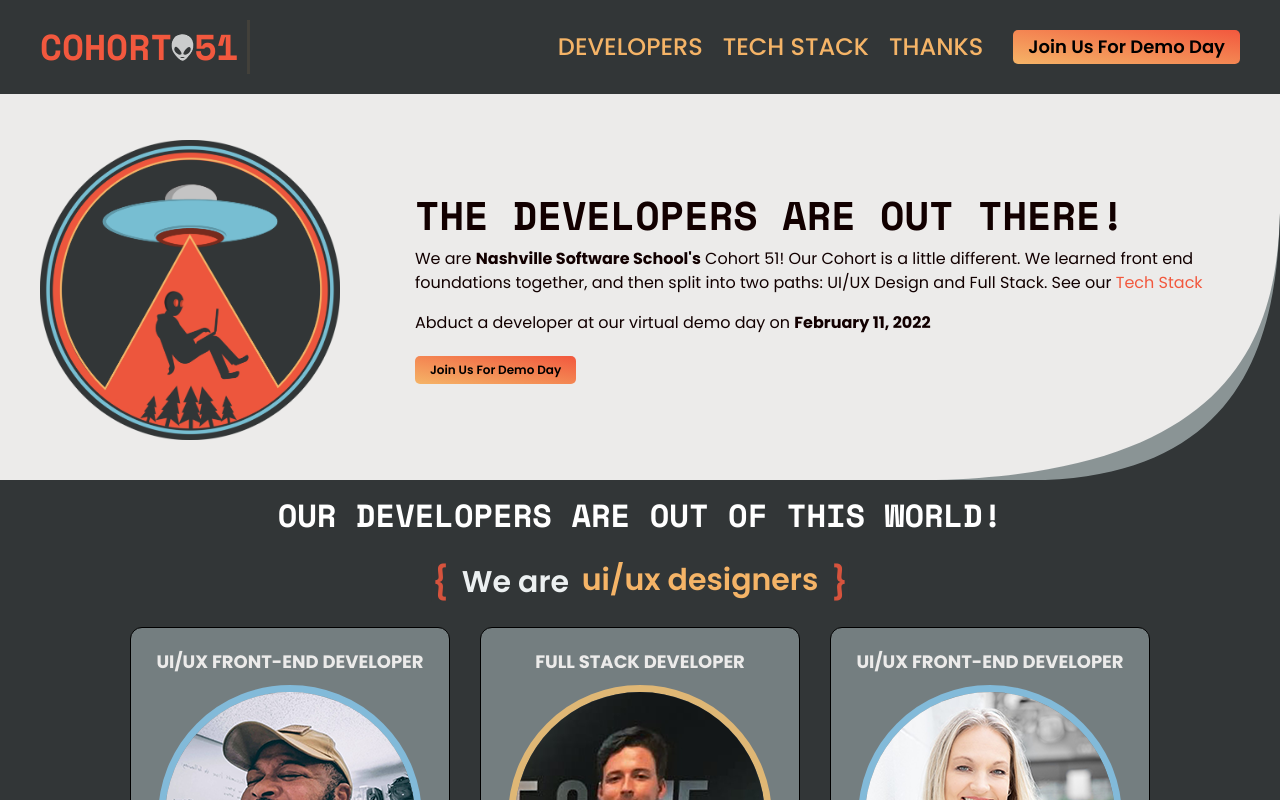
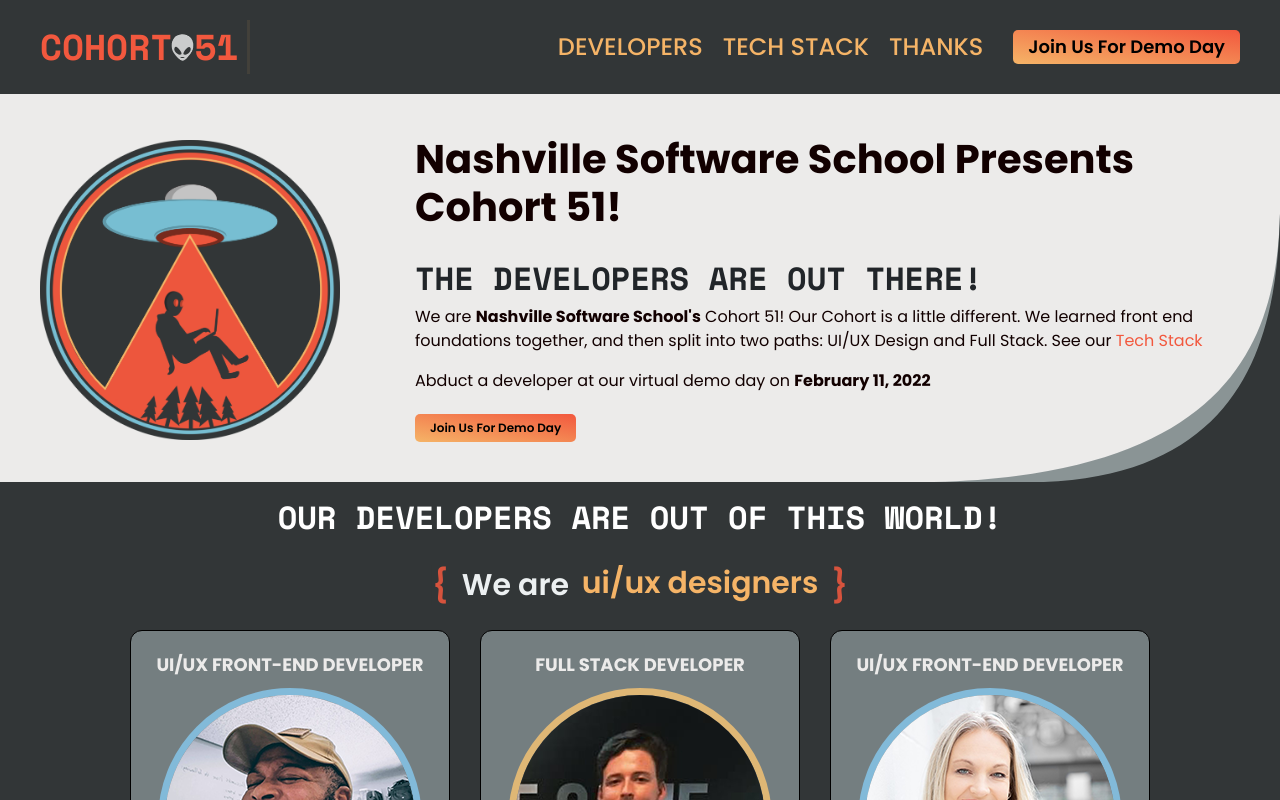
Before and after one commit to nss-day-cohort-51/nss-day-cohort-51.github.io, a React (Create React App) app: page / in a window 1280 px wide. Shown: the top 800 px of the page. Built offline with nearby package versions, Linux system fonts and the light colour scheme.

Commit message:
mm-description-update added H1, set width on p

```diff
--- a/src/components/Description.js
+++ b/src/components/Description.js
@@ -12,7 +12,8 @@
         <div className="logo"><img className="logo-img" src={logo} alt="C51" /></div>
         <div className="description-section__about"
         style={{ backgroundImage: `url(${backgroundImage})`, backgroundRepeat: `no-repeat`, backgroundSize: `auto 100%`, backgroundPosition: `right bottom` }} >
-          <h1>THE DEVELOPERS ARE OUT THERE!</h1>
+         <h1>Nashville Software School Presents Cohort 51!</h1>
+          <h2>THE DEVELOPERS ARE OUT THERE!</h2>
           <p>We are <strong>Nashville Software School's</strong> Cohort 51! Our Cohort is a little different. We learned front end foundations together, and then split into two paths: UI/UX Design and Full Stack. See our <a href="http://localhost:3000/#techStack" rel="techstack">
             Tech Stack </a></p>
           <p>Abduct a developer at our virtual demo day on <strong>February 11, 2022</strong></p>
--- a/src/styles/description.scss
+++ b/src/styles/description.scss
@@ -18,9 +18,12 @@
 
   h1 {
     color: $midnight;
+    font-family: "Poppins", sans-serif;
+    padding-bottom: 20px;
   }
   p {
     color: $midnight;
+    width: 800px;
   }
   a {
     color: $orange;
```
